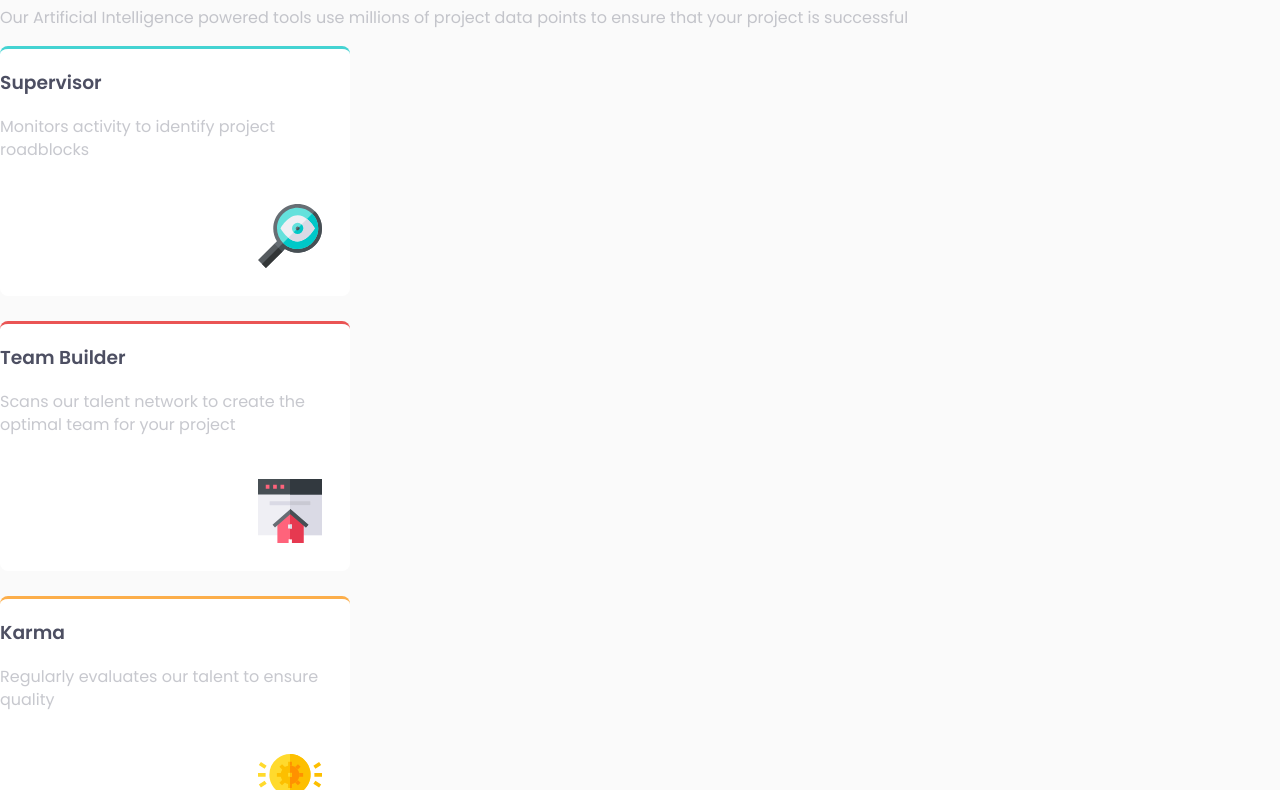
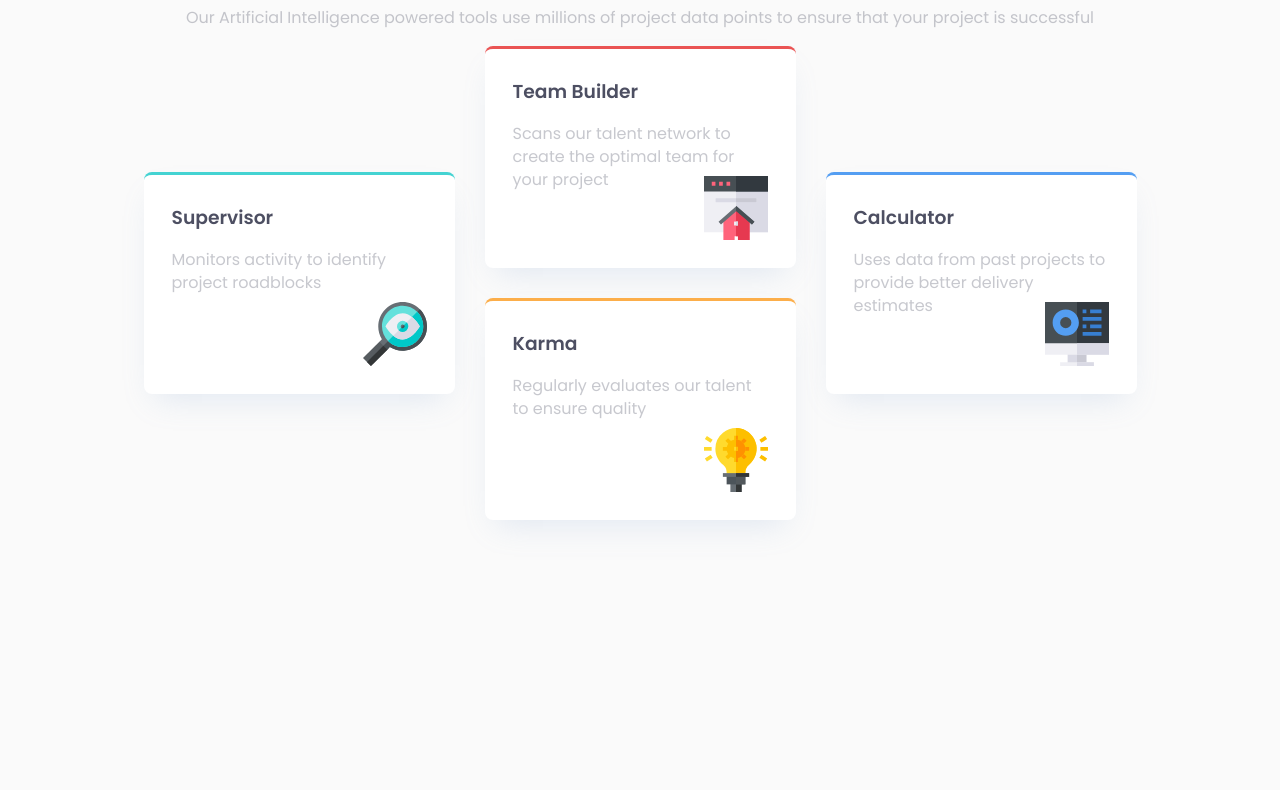
Before and after one commit to MacarenaCarrero/flexbox, a plain HTML site: page index.html in a window 1280 px wide. Shown: the part 111-901 px from the top of the page. After the commit the page ends 800 px from the top, so only its background shows below. Drawn offline with Linux system fonts and the light colour scheme.

Commit message:
practica

```diff
--- a/css/styles.css
+++ b/css/styles.css
@@ -21,81 +21,97 @@ ul {
 body {
   margin: 0;
   font-family: "poppins", sans-serif;
-  background-color: #FAFAFA;
+  background-color: #fafafa;
 }
-.container{
-  background-color: #FAFAFA;
-  display: flex;
-  flex-direction: row;
-  justify-content: flex-start;
-  align-items: center;
-  }
-
- @media screen and (width>768px){
-  .container{
-
-  }
- }
-
-.pretitle{
+.header {
+  text-align: center;
+}
+.pretitle {
   font-size: 24;
   font-weight: 200;
-  color: #4D4F62;
+  color: #4d4f62;
 }
 
-.title{
+.title {
   font-size: 24;
   font-weight: 600;
-  color: #4D4F62;
+  color: #4d4f62;
 }
-.description1{
+.description1 {
   font-size: 15;
-  font-weight:400;
-  color:#4D4F6250;
+  font-weight: 400;
+  color: #4d4f6250;
   line-height: 25px;
 }
-.card{
+.container {
+  display: flex;
+  flex-direction: column;
+  align-items: center;
+  padding: 0 32px;
+}
+
+@media screen and (width>768px) {
+  .container {
+    flex-direction: row;
+    justify-content: center;
+  }
+}
+.card {
   position: relative;
   width: 311px;
   height: 222px;
-  background-color: #FFFFFF;
+  background-color: #ffffff;
   border-radius: 8px;
   margin-bottom: 25px;
-}
-  @media screen and (width>768px){
-    .card{
-      width: 350px;
-      height: 250px;
-    }
-  }
-
-.image{
-position: absolute;
-bottom: 28px;
-right: 28px;
-}
-.card-blue{
-  border-top: solid #44D3D2 3.55px;
+  padding: 28px;
+  box-shadow: 0 15px 30px -11px rgb(131 166 210/ 0.22);
 }
 
-.card-red{
-  border-top: solid #EA5454 3.55px;
+.subtitle {
+  margin: 0;
 }
-.card-orange{
-  border-top: solid #FCAE4A 3.55px;
+.image {
+  position: absolute;
+  bottom: 28px;
+  right: 28px;
 }
-  .card-darkblue{
-    border-top: solid #549EF2 3.55px;
+.card-blue {
+  border-top: solid #44d3d2 3.55px;
+}
+@media screen and (width>768px) {
+  .card-blue {
+    margin-right: 30px;
   }
-.subtitle{
+}
+.card-red {
+  border-top: solid #ea5454 3.55px;
+}
+@media screen and (width>768px) {
+  .card-red {
+    margin-bottom: 30px;
+  }
+}
+.card-orange {
+  border-top: solid #fcae4a 3.55px;
+}
+
+.card-darkblue {
+  border-top: solid #549ef2 3.55px;
+}
+@media screen and (width>768px) {
+  .card-darkblue {
+    margin-left: 30px;
+  }
+}
+.subtitle {
   font-size: 20;
   font-weight: 600;
-  color: #4D4F62;
+  color: #4d4f62;
 }
-.description2{
+.description2 {
   font-size: 13;
-  font-weight:  400px; ;
+  font-weight: 400px;
 
-  color: #4D4F6250;
+  color: #4d4f6250;
   line-height: 23px;
 }
--- a/index.html
+++ b/index.html
@@ -1,55 +1,65 @@
 <!DOCTYPE html>
 <html lang="es">
   <head>
-    <meta charset="UTF-8">
-    <meta name="viewport" content="width=device-width, initial-scale=1.0">
-    <link rel="preconnect" href="https://fonts.googleapis.com">
-<link rel="preconnect" href="https://fonts.gstatic.com" crossorigin>
-<link href="https://fonts.googleapis.com/css2?family=Poppins:ital,wght@0,100;0,200;0,300;0,400;0,500;0,600;0,700;0,800;0,900;1,100;1,200;1,300;1,400;1,500;1,600;1,700;1,800;1,900&display=swap" rel="stylesheet">
-    <link rel="stylesheet" href="css/styles.css">
+    <meta charset="UTF-8" />
+    <meta name="viewport" content="width=device-width, initial-scale=1.0" />
+    <link rel="preconnect" href="https://fonts.googleapis.com" />
+    <link rel="preconnect" href="https://fonts.gstatic.com" crossorigin />
+    <link
+      href="https://fonts.googleapis.com/css2?family=Poppins:ital,wght@0,100;0,200;0,300;0,400;0,500;0,600;0,700;0,800;0,900;1,100;1,200;1,300;1,400;1,500;1,600;1,700;1,800;1,900&display=swap"
+      rel="stylesheet"
+    />
+    <link rel="stylesheet" href="css/styles.css" />
     <title>Document</title>
   </head>
   <body>
-    <main>
-        <section>
+    <header class="header">
       <p class="pretitle">Reliable, efficient delivery</p>
       <h2 class="title">Powered by Technology</h2>
-        <p class="description1">Our Artificial Intelligence powered tools use millions of project data points to ensure that your project is successful</p>
+      <p class="description1">
+        Our Artificial Intelligence powered tools use millions of project data
+        points to ensure that your project is successful
+      </p>
+    </header>
+    <main class="container">
+      <section class="card card-blue">
+        <h3 class="subtitle">Supervisor</h3>
+        <p class="description2">
+          Monitors activity to identify project roadblocks
+        </p>
+        <img
+          class="image"
+          src="./assets/assets/images/icon-supervisor.svg"
+          alt="iconolupa"
+        />
       </section>
-    <section>
-        <div class="container">
-        <div class="card card-blue">
-            <h3 class="subtitle">Supervisor</h3>
-            <p class="description2">Monitors activity to identify project roadblocks</p>
-    <img class="image" src="./assets/assets/images/icon-supervisor.svg" alt="iconolupa">
-        </div>
-    </div>
+      <div>
+        <section class="card card-red">
+          <h3 class="subtitle">Team Builder</h3>
+          <p class="description2">
+            Scans our talent network to create the optimal team for your project
+          </p>
+          <img
+            class="image"
+            src="./assets/assets/images/icon-team-builder.svg"
+            alt="iconolupa"
+          />
         </section>
-    <section>
-        <div class="container2">
-        <div class="card card-red">
-            <h3 class="subtitle">Team Builder</h3>
-            <p class="description2">Scans our talent network to create the optimal team for your project</p>
-    <img class="image" src="./assets/assets/images/icon-team-builder.svg" alt="iconolupa">
-        </div>
-    </section>
-    <section>
-        <div class="card card-orange">
+        <section class="card card-orange">
           <h3 class="subtitle">Karma</h3>
-            <p class="description2">Regularly evaluates our talent to ensure quality</p>
-    <img class="image" src="./assets/assets/images/icon-karma.svg">
-        </div>
-    </div>
-    </section>
-    <section>
-        <div class="card card-darkblue">
-            <h3 class="subtitle">Calculator</h3>
-            <p class="description2">Uses data from past projects to provide better delivery estimates</p>
-    <img class="image" src="./assets/assets/images/icon-calculator.svg">
-        </div>
+          <p class="description2">
+            Regularly evaluates our talent to ensure quality
+          </p>
+          <img class="image" src="./assets/assets/images/icon-karma.svg" />
         </section>
       </div>
+      <section class="card card-darkblue">
+        <h3 class="subtitle">Calculator</h3>
+        <p class="description2">
+          Uses data from past projects to provide better delivery estimates
+        </p>
+        <img class="image" src="./assets/assets/images/icon-calculator.svg" />
+      </section>
     </main>
-
   </body>
 </html>
```
Lines whose indentation alone changed are shown as unchanged.
